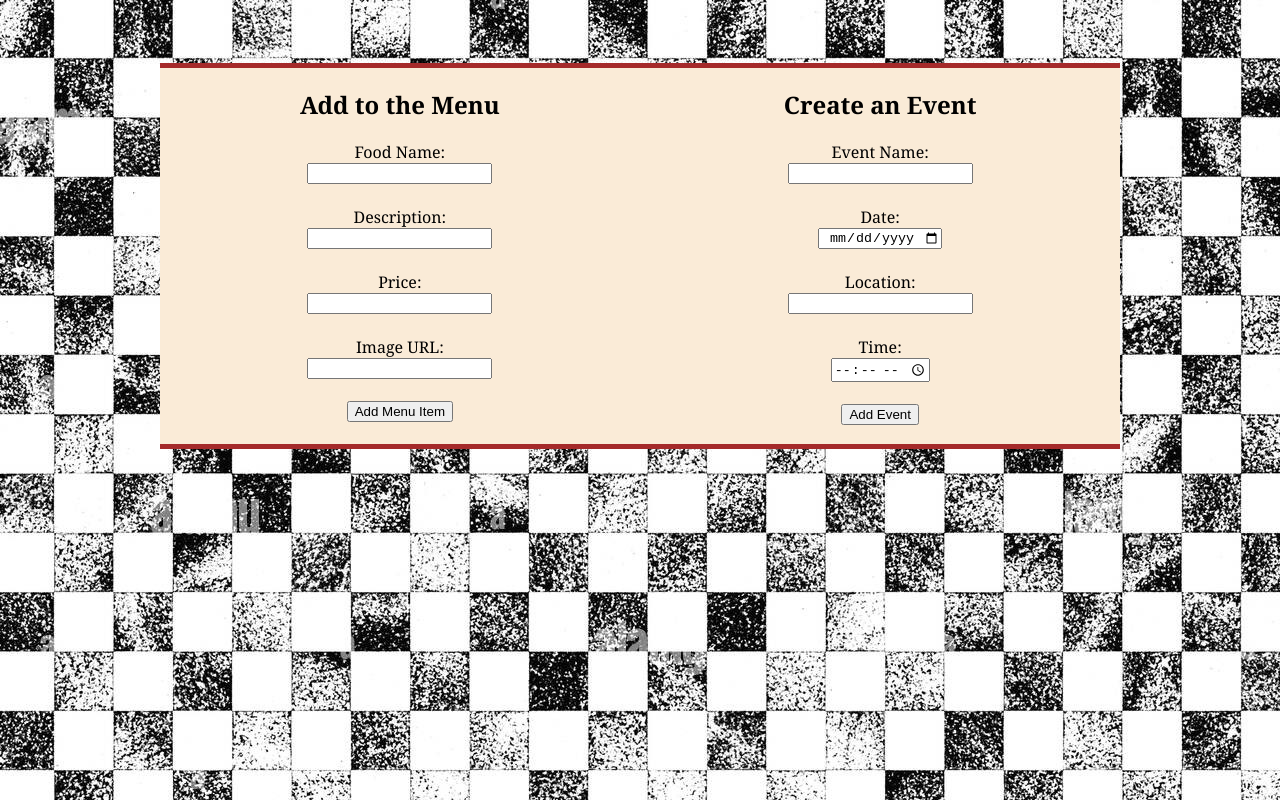
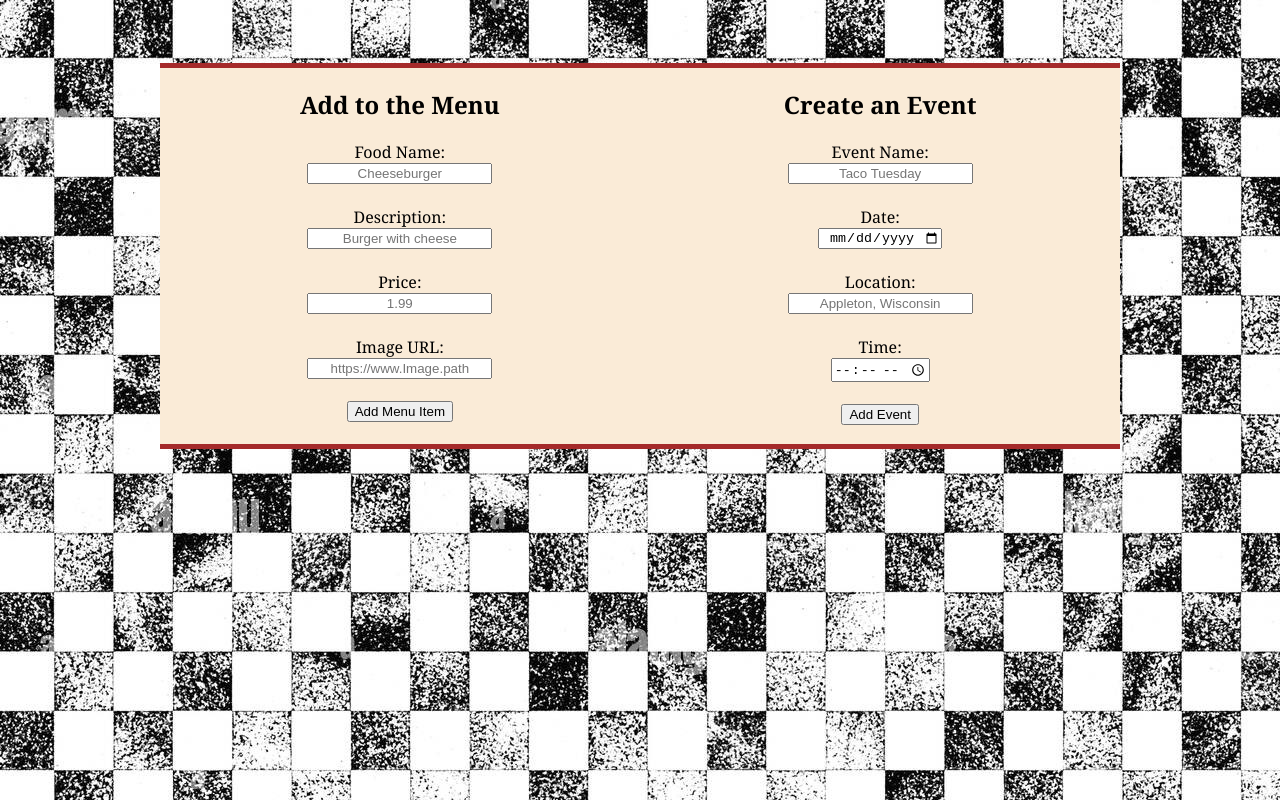
Before and after one commit to 500197548/FoodTruck, a website: page public/add_form.html in a window 1280 px wide. Drawn offline with Linux system fonts and the light colour scheme.

Commit message:
Tweaked the /admin functionality to format and validate the form data to match what's already in the DB

```diff
--- a/public/add_form.html
+++ b/public/add_form.html
@@ -13,13 +13,13 @@
                 <h2 class="columnTitle">Add to the Menu</h2>
                 <form action="/admin/addMenuItem" method="post">
                     <label for="frmFoodName">Food Name:</label>
-                    <input type="text" id="frmFoodName" name="Name"><br>
+                    <input type="text" id="frmFoodName" name="Name" placeholder="Cheeseburger"><br>
                     <label for="frmFoodDescription">Description:</label>
-                    <input type="text" id="frmFoodDescription" name="Description"><br>
+                    <input type="text" id="frmFoodDescription" name="Description" placeholder="Burger with cheese"><br>
                     <label for="frmFoodPrice">Price:</label>
-                    <input type="text" id="frmFoodPrice" name="Price"><br>
+                    <input type="text" id="frmFoodPrice" name="Price" placeholder="1.99" pattern="^\d+\.\d{2}$" title="Make sure to write out the full price of the item including cents. Do not include dollar signs."><br>
                     <label for="frmFoodImageURL">Image URL:</label>
-                    <input type="url" id="frmFoodImageURL" name="Url"><br>
+                    <input type="url" id="frmFoodImageURL" name="Url" placeholder="https://www.Image.path"><br>
                     <input type="submit" value="Add Menu Item"><br>
                 </form>
             </div>
@@ -27,11 +27,11 @@
                 <h2 class="columnTitle">Create an Event</h2>
                 <form action="/admin/addEvent" method="post">
                     <label for="frmEventName">Event Name:</label>
-                    <input type="text" id="frmEventName" name="Name"><br>
+                    <input type="text" id="frmEventName" name="Name" placeholder="Taco Tuesday"><br>
                     <label for="frmEventDate">Date:</label>
                     <input type="date" id="frmEventDate" name="Date"><br>
                     <label for="frmEventLocation">Location:</label>
-                    <input type="text" id="frmEventLocation" name="Location"><br>
+                    <input type="text" id="frmEventLocation" name="Location" placeholder="Appleton, Wisconsin" pattern="^[a-zA-Z]+, [a-zA-Z\s]+$" title="Please enter a city and state (comma seperated with a space in-between)."><br>
                     <label for="frmEventTime">Time:</label>
                     <input type="time" id="frmEventTime" name="Time"><br>
                     <input type="submit" value="Add Event">
--- a/public/site.css
+++ b/public/site.css
@@ -1,4 +1,8 @@
 /* Make Look Pretty */
+
+html {
+    height: 100vh;
+}
 
 body {
     background-color: antiquewhite;
```
Also changed, not shown: app.js (+26 -3 lines).
